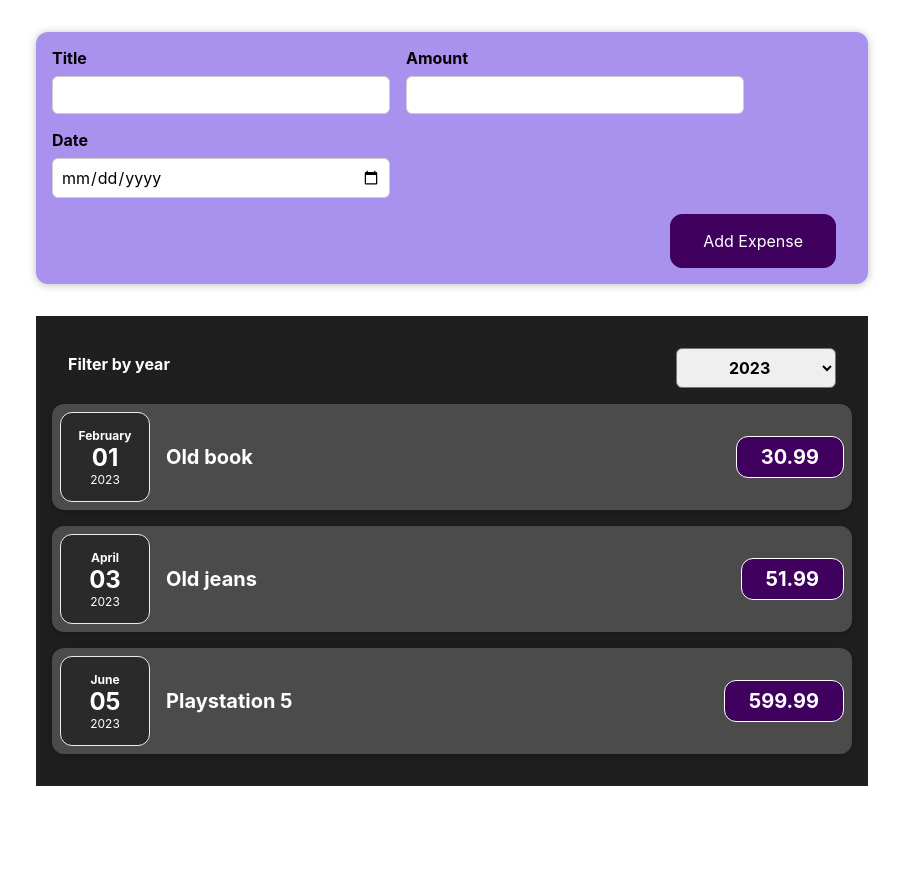
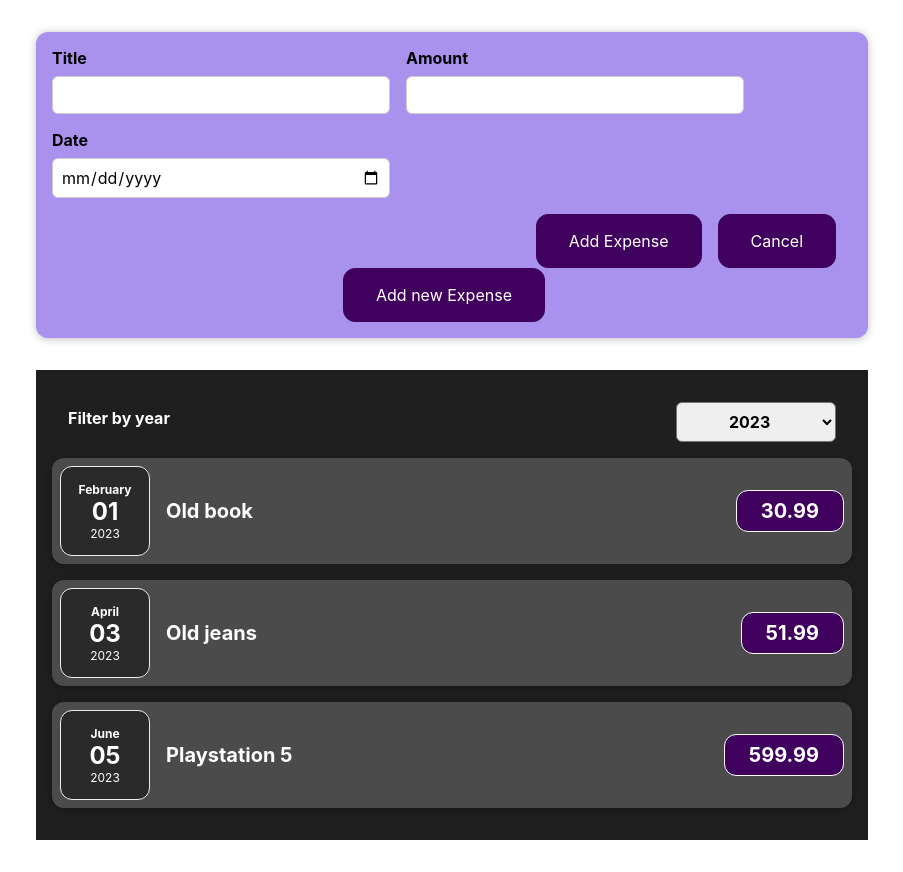
Before and after one commit to karinastei/expenses, a React (Create React App) app: page / in a window 1280 px wide. Shown: the whole page, without its empty margins (188-1091 px from the left). Before the commit the page ends 818 px from the top, so only its background shows below. Built offline with nearby package versions, Linux system fonts and the light colour scheme.

Commit message:
Menu toggle kinda works

```diff
--- a/src/App.js
+++ b/src/App.js
@@ -1,6 +1,6 @@
 import './App.css';
 import Expenses from "./components/Expenses/Expenses";
-import NewExpense from "./components/NewExpense/NexExpense";
+import NewExpense from "./components/NewExpense/NewExpense";
 import {useState} from "react";
 
 const DUMMY_EXPENSES = [
--- a/src/components/Expenses/ExpenseForm.js
+++ b/src/components/Expenses/ExpenseForm.js
@@ -31,6 +31,9 @@ const ExpenseForm = (props) => {
         setEnteredAmount('')
         setEnteredDate('')
     }
+    const toggleMenu = (menuState) => {
+        props.toggleMenu(menuState);
+    }
 
     return(
         <form onSubmit={submitHandler}>
@@ -51,6 +54,10 @@ const ExpenseForm = (props) => {
         </div>
         <div className="new-expense__actions">
             <button type="submit">Add Expense</button>
+            <button onClick={() => toggleMenu('unusable')}>
+                Cancel
+            </button>
+
         </div>
     </form>)
 }
--- /dev/null
+++ b/src/components/NewExpense/NewExpense.js
@@ -0,0 +1,40 @@
+import React, {useState} from 'react';
+import "./NewExpense.css"
+
+import ExpenseForm from "../Expenses/ExpenseForm";
+
+const NewExpense = (props) => {
+
+    const saveExpenseDataHandler = (enteredExpenseData) => {
+        const expenseData = {
+            ...enteredExpenseData,
+            id: Math.random().toString()
+        }
+        props.onAddExpense(expenseData)
+    }
+    const [usability, setUsability] = useState('unusable')
+
+    const toggleMenu = (menuState) => {setUsability(menuState)
+        return usability
+    }
+
+    return (
+        <div className="new-expense">
+            <ExpenseForm onSaveExpenseData={saveExpenseDataHandler}></ExpenseForm>
+            {usability === 'unusable' && (
+                <button onClick={() => toggleMenu('usable')}>
+                    Add new Expense
+                </button>
+            )}
+
+            {usability === 'usable' && (
+                <ExpenseForm
+                    onSaveExpenseData = {saveExpenseDataHandler}
+                    toggleMenu = {toggleMenu}
+                />
+            )}
+
+        </div>
+    )
+}
+export default NewExpense
--- a/src/components/NewExpense/NexExpense.js
+++ /dev/null
@@ -1,21 +0,0 @@
-import React from 'react';
-import "./NewExpense.css"
-
-import ExpenseForm from "../Expenses/ExpenseForm";
-
-const NewExpense = (props) => {
-
-    const saveExpenseDataHandler = (enteredExpenseData) => {
-        const expenseData = {
-            ...enteredExpenseData,
-            id: Math.random().toString()
-        }
-        props.onAddExpense(expenseData)
-    }
-    return (
-        <div className="new-expense">
-            <ExpenseForm onSaveExpenseData={saveExpenseDataHandler}></ExpenseForm>
-        </div>
-    )
-}
-export default NewExpense
```
